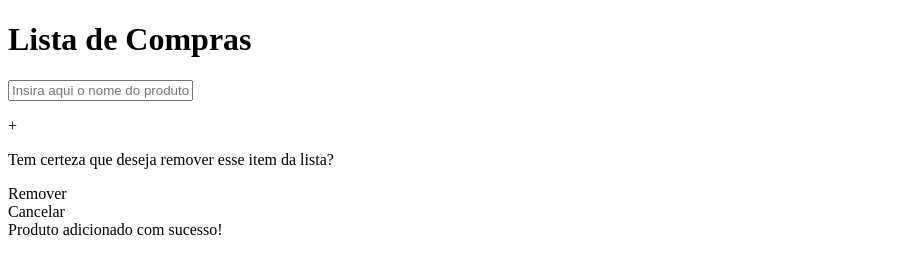
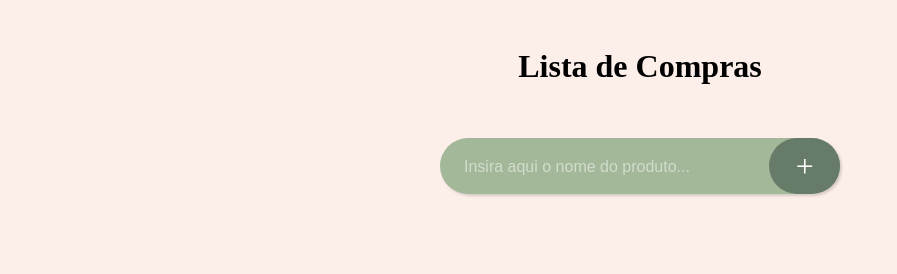
Before and after one commit to rafaelbarcarol/groceryList, a plain HTML site: page index.html in a window 1280 px wide. Shown: the whole page, without its empty margins (0-897 px from the left). Drawn offline with nearby package versions, Linux system fonts and the light colour scheme; the site is published under a folder, as on GitHub Pages, so addresses that start at the root find nothing.

Commit message:
Adjusting paths

```diff
--- a/index.html
+++ b/index.html
@@ -4,7 +4,7 @@
     <meta charset="UTF-8" />
     <meta name="viewport" content="width=device-width, initial-scale=1.0" />
     <title>Lista de Compras</title>
-    <link rel="stylesheet" href="/styles.css" />
+    <link rel="stylesheet" href="styles.css" />
   </head>
   <body>
     <main class="shopping">
@@ -41,6 +41,6 @@
       integrity="sha256-/JqT3SQfawRcv/BIHPThkBvs0OEvtFFmqPF/lYI/Cxo="
       crossorigin="anonymous"
     ></script>
-    <script src="/js/app.js"></script>
+    <script src="js/app.js"></script>
   </body>
 </html>
```
